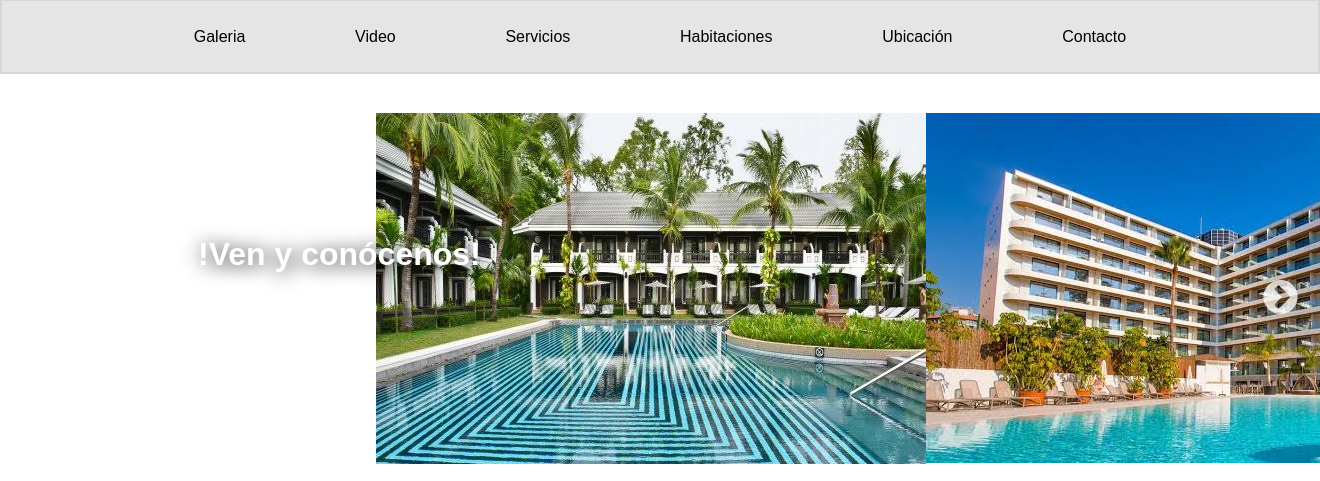
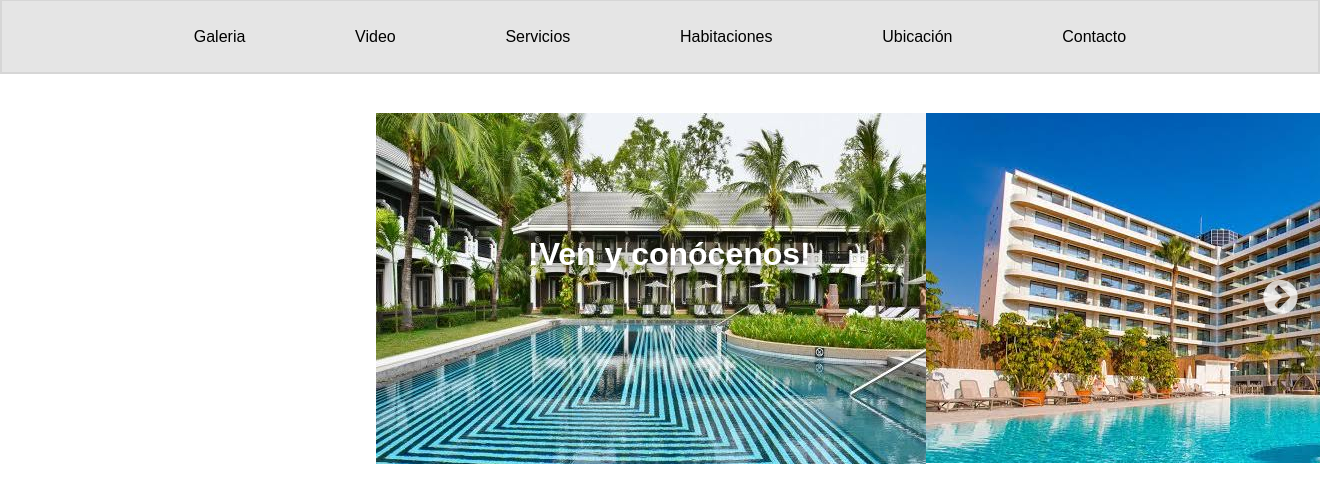
Before and after one commit to Baizt/template-hoteles, a PHP site: page /index_1.php in a window 1320 px wide; the page is wider, and only the part inside the window is pictured. Shown: the part 111-592 px from the top of that part. Run offline with PHP 8.4, Linux system fonts and the light colour scheme; some libraries are stand-ins or nearby versions.

Commit message:
Ajustes Estilos

```diff
--- a/css/main.css
+++ b/css/main.css
@@ -485,6 +485,9 @@ header {
     top: 35%;
     left: 15%;
     text-align: center; }
+    @media (min-width: 768px) {
+      #seccion-galeria .frase-home {
+        left: 40%; } }
     #seccion-galeria .frase-home span {
       color: #fff;
       display: block;
@@ -624,8 +627,12 @@ header {
   cursor: pointer;
   display: none;
   padding: 2%;
-  bottom: 4%;
+  bottom: 8%;
   right: 3%; }
+  @media (min-width: 768px) {
+    #to_top {
+      padding: 1%;
+      bottom: 24%; } }
   #to_top .arrow-container {
     position: relative;
     height: 22px;
--- a/css/main.scss
+++ b/css/main.scss
@@ -131,6 +131,9 @@ header{
         top: 35%;
         left: 15%;
         text-align: center;
+        @media (min-width:$screen_sm){
+            left: 40%;
+        }
         span{
             color: #fff;
             display: block;
@@ -322,8 +325,12 @@ header{
     cursor: pointer;
     display: none;
     padding: 2%;
-    bottom: 4%;
+    bottom: 8%;
     right: 3%;
+    @media (min-width:$screen_sm){
+        padding: 1%;
+        bottom: 24%;
+    }
     .arrow-container{
         position: relative;
         height: 22px;
```
Also changed, not shown: 1 other file.
